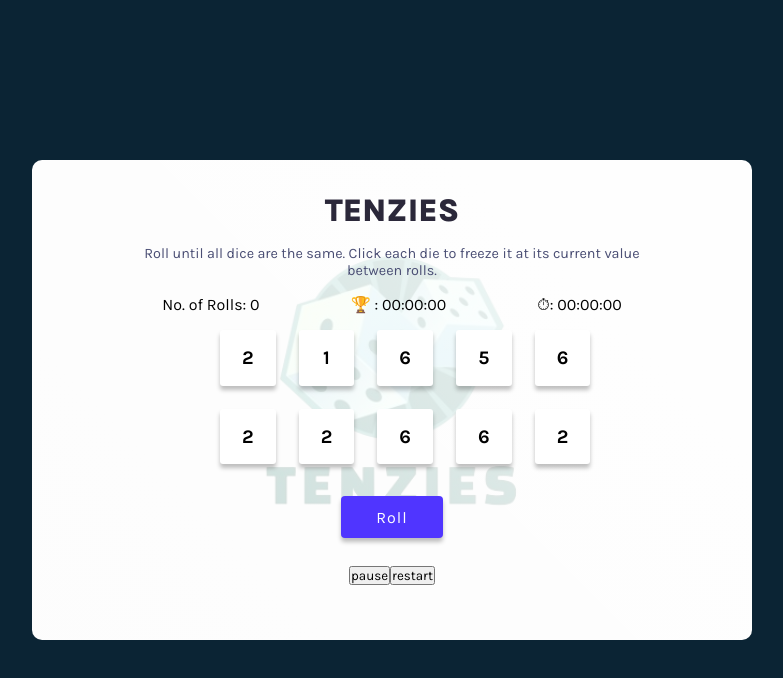
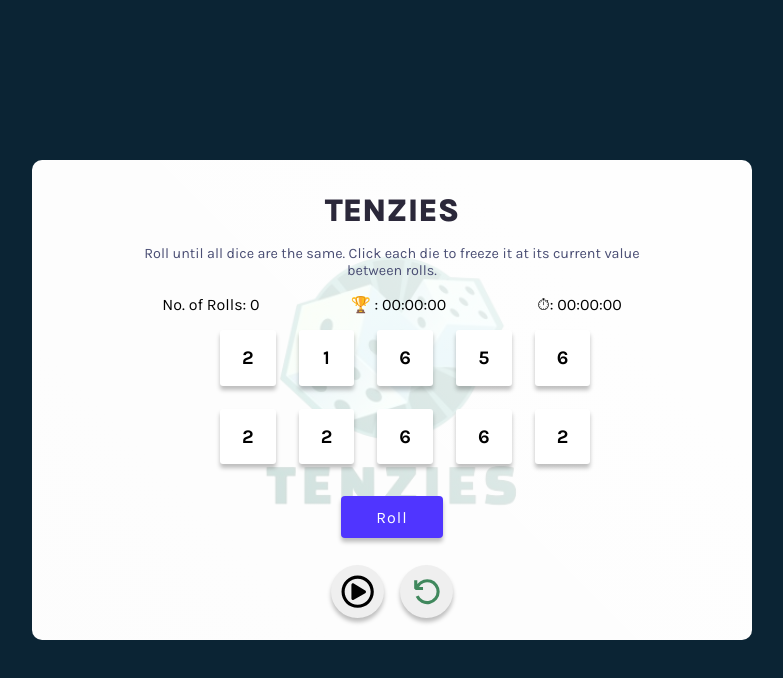
Before and after one commit to TeeHigh/Tenzies, a React (Vite) app in the folder tenzies-game/: page / in a window 1280 px wide. Shown: the top 678 px of the page, without its empty margins (248-1031 px from the left). Built offline with nearby package versions, Linux system fonts and the light colour scheme.

Commit message:
imported react icons and fixed pause and play btns

```diff
--- a/tenzies-game/package.json
+++ b/tenzies-game/package.json
@@ -15,6 +15,7 @@
     "react": "^18.2.0",
     "react-confetti": "^6.1.0",
     "react-dom": "^18.2.0",
+    "react-icons": "^5.0.1",
     "react-use": "^17.5.0"
   },
   "devDependencies": {
--- a/tenzies-game/src/App.jsx
+++ b/tenzies-game/src/App.jsx
@@ -2,10 +2,11 @@ import { useState, useEffect } from 'react'
 import './style.css'
 import Die from './Die'
 import CountUpTimer from './components/Timer'
-import 'nanoid'
+import Confetti from 'react-confetti'
 import { nanoid } from 'nanoid'
-import Confetti from 'react-confetti'
 import { useWindowSize } from 'react-use'
+import { FaRegPlayCircle, FaRegPauseCircle } from "react-icons/fa";
+import { VscDebugRestart } from "react-icons/vsc";
 
 function App() {
   const [diceArr, setDiceArr] = useState(allNewDice)
@@ -56,7 +57,6 @@ function App() {
     setDiceArr(allNewDice)
     resetTimer()
     setRollCount(0)
-    // setIsRunning(true)
     setIsPaused(false)
   }
 
@@ -85,8 +85,10 @@ function App() {
   }
 
   function toggleTimer() {
-    setIsRunning(prevRunning => !prevRunning);
-    setIsPaused(prevPaused => !prevPaused)
+    if(rollCount){
+      setIsRunning(prevRunning => !prevRunning);
+      setIsPaused(prevPaused => !prevPaused)
+    }
   };
 
   function stopTimer(){
@@ -181,10 +183,18 @@ function App() {
         </button>
         <div className="controls">
           <button
-            className='pause'
+            className='toggle-timer'
             onClick={() => toggleTimer()}
           >
-            {isPaused ? "resume" : "pause"}
+            {!isRunning ?
+              <FaRegPlayCircle
+                className='pause-btn bottom-btn'
+              />
+              :
+              <FaRegPauseCircle
+                className='play-btn bottom-btn'
+              />
+            }
           </button>
           <button
             className='restart'
@@ -192,7 +202,9 @@ function App() {
               () => resetGame()
             }
           >
-            restart
+            <VscDebugRestart
+              className='restart-btn bottom-btn'
+            />
           </button>
         </div>
       </div>
--- a/tenzies-game/src/style.css
+++ b/tenzies-game/src/style.css
@@ -84,11 +84,38 @@ main{
   box-shadow: 0 4px 4px rgba(0, 0, 0, 0.25);
   margin: 1em 0 .7em;
 }
-.grey{
-  background-color: #a9abaa;
-}
 .roll-btn:active{
   transform: scale(.98);
+}
+
+.controls{
+  display: flex;
+  align-items: center;
+  gap: 1em;
+}
+
+.toggle-timer, .restart{
+  display: flex;
+  border: none;
+  padding: 10px;
+  border-radius: 50%;
+  cursor: pointer;
+  box-shadow: 0 4px 4px rgba(0, 0, 0, 0.25);
+}
+
+.toggle-timer:active, .restart:active{
+  transform: scale(.95);
+}
+
+.bottom-btn{
+  width: 2.5em;
+  height: 2.5em;
+  place-self: center;
+  color: #000;
+}
+
+.restart-btn{
+  color: #40885d;
 }
 @media(min-width: 750px){
   .inner-box{
```
Also changed, not shown: 1 other file (tests, documents, lock files or other folders).
